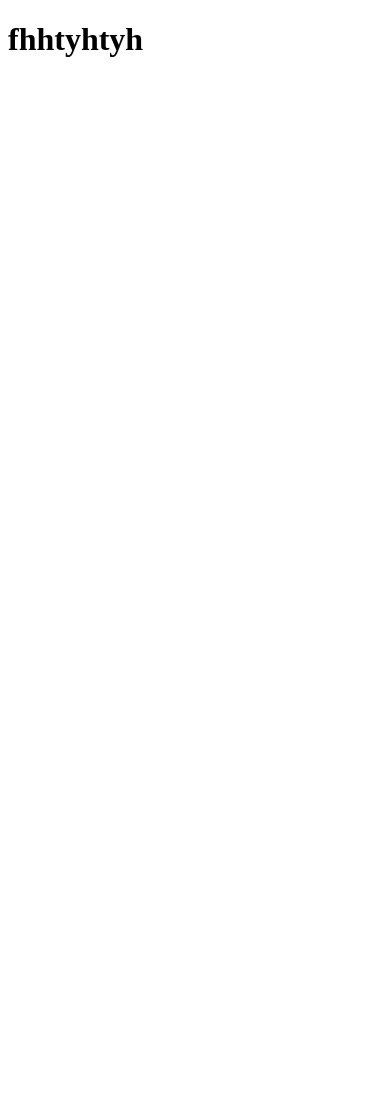
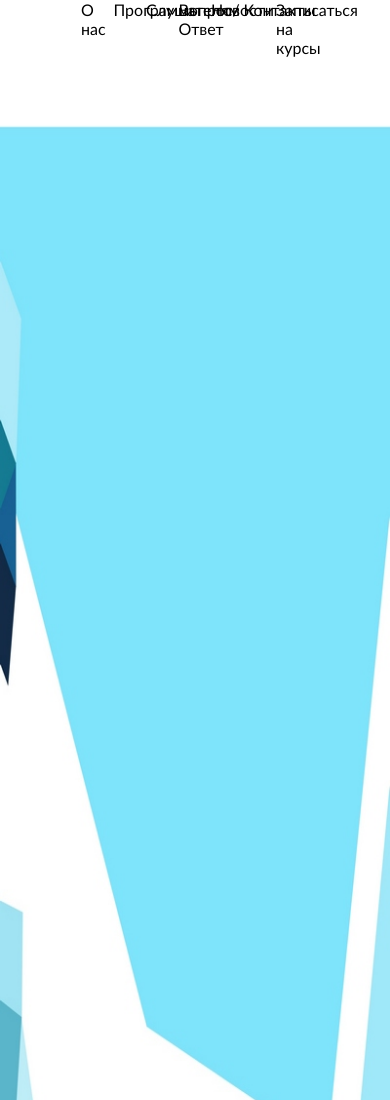
Before and after one commit to hrambuzp/submitkurses, a plain HTML site: page index.html in a window 390 px wide. Shown: the top 1100 px of the page. Before the commit the page ends 844 px from the top, so only its background shows below. Drawn offline with Linux system fonts and the light colour scheme.

Commit message:
first 13.12.16

```diff
--- /dev/null
+++ b/css/main.css
@@ -0,0 +1,117 @@
+*::-webkit-input-placeholder {
+	color: #666;
+	opacity: 1;
+}
+*:-moz-placeholder {
+	color: #666;
+	opacity: 1;
+}
+*::-moz-placeholder {
+	color: #666;
+	opacity: 1;
+}
+*:-ms-input-placeholder {
+	color: #666;
+	opacity: 1;
+}
+*{
+	margin: 0;
+	padding:0;
+	-webkit-box-sizing: border-box;
+	  -moz-box-sizing: border-box;
+	  box-sizing: border-box;
+
+}
+body {
+	font-family: "Calibri", sans-serif;
+	font-size: 16px;
+	min-width: 320px;
+	position: relative;
+
+}
+.fluid_bg{
+	max-width: 100%;
+    height: 2065px;
+}
+
+.container .cols{
+	float:left;
+	margin: 0 0 1em;
+	padding: 0 1em;
+	text-align: center;
+}
+
+.container .cols.col-1  {width:8.333333333333333%; }
+.container .cols.col-2  {width:16.66666666666667%; }
+.container .cols.col-3  {width:25%; }
+.container .cols.col-4  {width:33.33333333333333%; }
+.container .cols.col-5  {width:41.66666666666667%; }
+.container .cols.col-6  {width:50%; }
+.container .cols.col-7  {width:58.33333333333333%; }
+.container .cols.col-8  {width:66.66666666666667%; }
+.container .cols.col-9  {width:75%; }
+.container .cols.col-10 {width:83.33333333333333%; }
+.container .cols.col-11 {width:91.66666666666667%; }
+.container .cols.col-12 {width:100%; }
+
+.container:before,
+.container:after,
+.row:before,
+.row:after{
+	content:" ";
+	display: table;
+}
+
+.row:after{
+	clear: both;
+}
+
+@media screen and (min-width: 90em) {
+    .fluid_bg{
+    background: url(../img/fon.jpg) no-repeat top center;
+    background-size: cover;
+    -webkit-background-size: cover;
+    -moz-background-size: cover;
+    }
+}
+@media screen and (max-width: 90em) {
+    .fluid_bg{
+    background: url(../img/fonmax.jpg) no-repeat top center;
+    background-size: cover;
+    -webkit-background-size: cover;
+    -moz-background-size: cover;
+    }
+}
+ @media screen and (max-width: 75em) {
+    .fluid_bg{
+    background: url(../img/fonmed.jpg) no-repeat top center;
+    background-size: cover;
+    -webkit-background-size: cover;
+    -moz-background-size: cover;
+    }
+}
+@media screen and (max-width: 45em) {
+    .fluid_bg{
+    background: url(../img/fonmin.jpg) no-repeat top center;
+    background-size: cover;
+    -webkit-background-size: cover;
+    -moz-background-size: cover;
+    }
+}
+
+@media screen and (max-width: 25em) {
+    .fluid_bg{
+    background: url(../img/fonminmin.jpg) no-repeat top center;
+    background-size: cover;
+    -webkit-background-size: cover;
+    -moz-background-size: cover;
+    }
+}
+
+article, aside, details, figcaption, figure, footer, hgroup, menu, nav, section {
+    display: block;
+}
+img {
+    max-width: 100%;
+    height: auto;
+}
--- a/index.html
+++ b/index.html
@@ -1,10 +1,47 @@
 <!DOCTYPE html>
-<html lang="en">
+<!--[if lt IE 7]><html lang="ru" class="lt-ie9 lt-ie8 lt-ie7"><![endif]-->
+<!--[if IE 7]><html lang="ru" class="lt-ie9 lt-ie8"><![endif]-->
+<!--[if IE 8]><html lang="ru" class="lt-ie9"><![endif]-->
+<!--[if gt IE 8]><!-->
+<!-- HTML5 shim and Respond.js for IE8 support of HTML5 elements and media queries -->
+ <!--[if lt IE 9]>
+<script src="https://oss.maxcdn.com/html5shiv/3.7.2/html5shiv.min.js"></script>
+<script src="https://oss.maxcdn.com/respond/1.4.2/respond.min.js"></script>
+<![endif]-->
+<!--[if lt IE 9]>
+<script src="js/html5shiv-printshiv.min.js"></script>
+<script src="js/respond.min.js"></script>
+<![endif]-->
+<html lang="ru">
+<!--<![endif]-->
 <head>
 	<meta charset="UTF-8">
-	<title>Document</title>
+	<meta name="viewport" content="width=device-width, initial-scale=1.0">
+	<title>SubmIT</title>
+	<link rel="stylesheet" href="css/main.css"/>
+	<script src="js/main.js"></script>
 </head>
 <body>
-	<h1>fhhtyhtyh</h1>
+	<div class="fluid_bg">
+		<header>
+			<div class="top_line">
+				<div class="container">
+					<div class="row">
+						<div class="cols col-2"></div>
+							<div class="cols col-1">О нас</div>
+							<div class="cols col-1">Программы</div>
+							<div class="cols col-1">Слушателям</div>
+							<div class="cols col-1">Вопрос/Ответ</div>
+							<div class="cols col-1">Новости</div>
+							<div class="cols col-1">Контакты</div>
+							<div class="cols col-1">Записаться<br /> на курсы</div>
+							<div class="cols col-3"></div>
+					</div>
+
+
+				</div>
+			</div>
+		</header>
+	</div>
 </body>
 </html>
```
Also changed, not shown: img/fon.jpg (added), img/fonmax.jpg (added), img/fonmed.jpg (added), img/fonmin.jpg (added), img/fonminmin.jpg (added), 1 other file.
